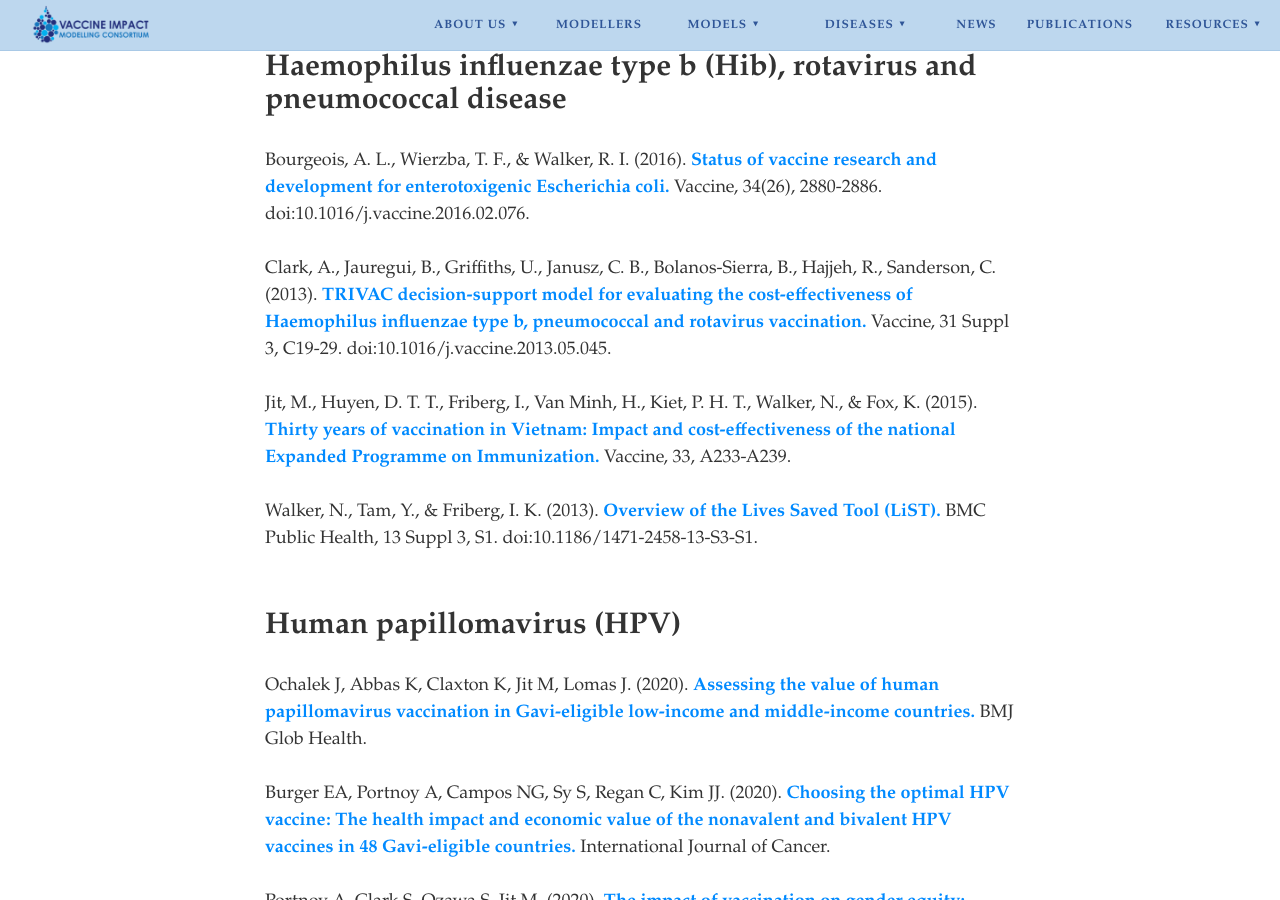
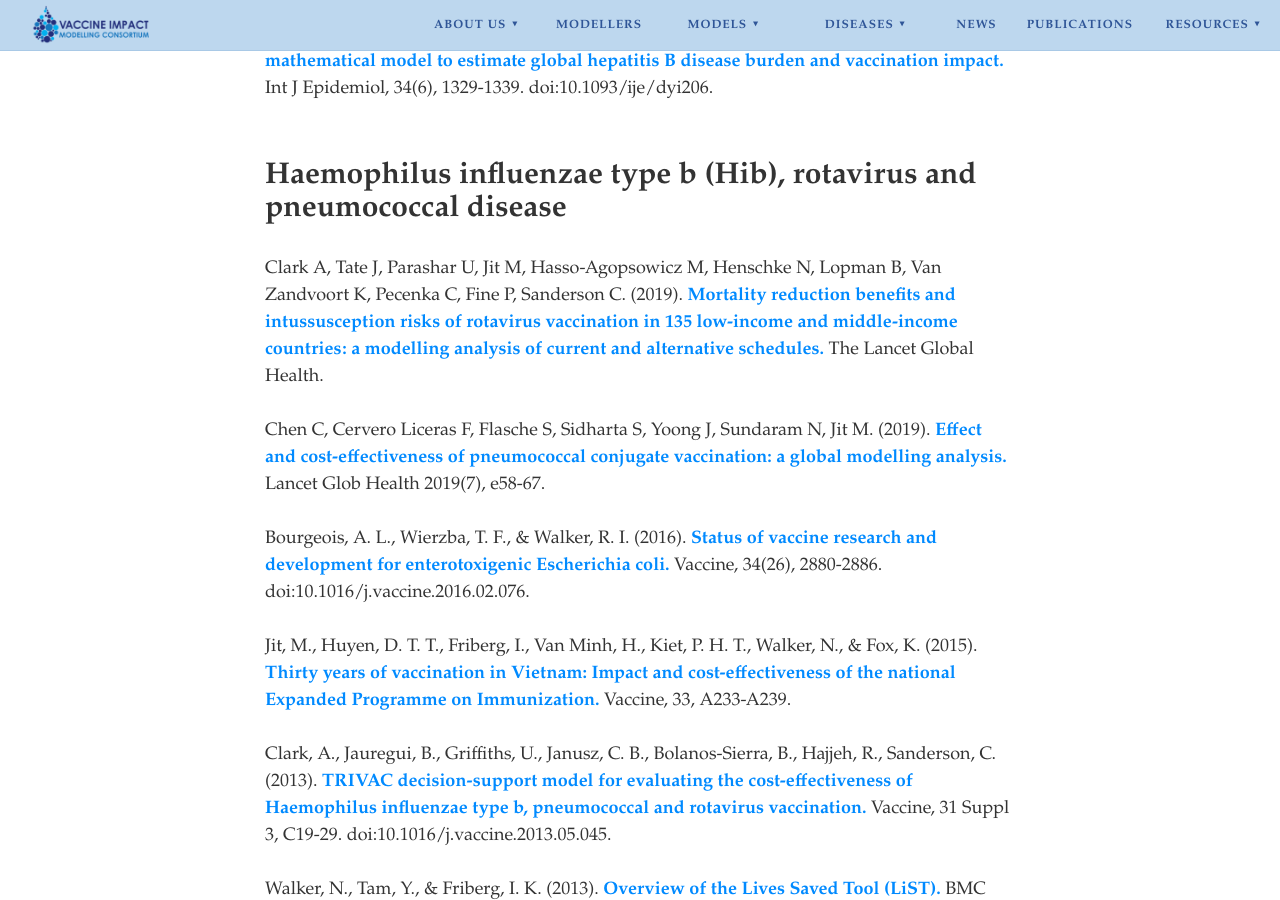
Before and after one commit to vimchub/vaccineimpact, a Jekyll site: the page built from publications.md, in a window 1280 px wide and 900 px high, scrolled down 1528 px. Built offline with Jekyll 4.4.1, drawn with Linux system fonts in a browser that asks for light colours; nearby versions of some CDN libraries; some of the changed text lies outside the part shown.

Commit message:
Updated Rubella, Cholera and Hib publications

```diff
--- a/_data/publications.yml
+++ b/_data/publications.yml
@@ -23,11 +23,18 @@
 - name: Cholera
   id: cholera
   pubs:
-    - author: 'Lee, EC., Azman, AS., Kaminsky, J., Moore, S.M., McKay, H.S., Lessler, J.'
+    - author: Lee EC, Chao DL, Lemaitre JC, Matrajt L, Pasetto D, Perez-Saez J.
+      year:   2020
+      title:  'Achieving coordinated national immunity and cholera elimination in Haiti through vaccination: a modelling study'
+      info:   Lancet Global Health
+      url:    https://www.thelancet.com/journals/langlo/article/PIIS2214-109X(20)30310-7/fulltext
+
+    - author: Lee, EC., Azman, AS., Kaminsky, J., Moore, S.M., McKay, H.S., Lessler, J.
       year:   2019
       title:  'The projected impact of geographic targeting of oral cholera vaccination in sub-Saharan Africa: A modeling study'
-      info:   'PLOS Medicine 11 Dec 2019'
-      url:    ' https://doi.org/10.1371/journal.pmed.1003003'
+      info:   PLOS Medicine
+      url:    https://doi.org/10.1371/journal.pmed.1003003
+
 
 - name: Hepatitis B
   id: hep-b
@@ -63,22 +70,26 @@
       url:    https://www.ncbi.nlm.nih.gov/pubmed/16249217
 
 
-
-
-- name: 'Haemophilus influenzae type b (Hib), rotavirus and pneumococcal disease'
+- name: Haemophilus influenzae type b (Hib), rotavirus and pneumococcal disease
   id: hib
   pubs:
+    - author: Clark A, Tate J, Parashar U, Jit M, Hasso-Agopsowicz M, Henschke N, Lopman B, Van Zandvoort K, Pecenka C, Fine P, Sanderson C.
+      year:   2019
+      title:  'Mortality reduction benefits and intussusception risks of rotavirus vaccination in 135 low-income and middle-income countries: a modelling analysis of current and alternative schedules'
+      info:   The Lancet Global Health
+      url:    https://www.thelancet.com/journals/langlo/article/PIIS2214-109X(19)30412-7/fulltext#articleInformation
+
+    - author: Chen C, Cervero Liceras F, Flasche S, Sidharta S, Yoong J, Sundaram N, Jit M.
+      year:   2019
+      title:  'Effect and cost-effectiveness of pneumococcal conjugate vaccination: a global modelling analysis'
+      info:   Lancet Glob Health 2019(7), e58-67
+      url:    https://www.sciencedirect.com/science/article/pii/S2214109X18304224?via%3Dihub
+
     - author: Bourgeois, A. L., Wierzba, T. F., & Walker, R. I.
       year:   2016
       title:  Status of vaccine research and development for enterotoxigenic Escherichia coli
       info:   Vaccine, 34(26), 2880-2886. doi:10.1016/j.vaccine.2016.02.076
       url:    https://www.ncbi.nlm.nih.gov/pubmed/26988259
-
-    - author: Clark, A., Jauregui, B., Griffiths, U., Janusz, C. B., Bolanos-Sierra, B., Hajjeh, R., Sanderson, C.
-      year:   2013
-      title:  TRIVAC decision-support model for evaluating the cost-effectiveness of Haemophilus influenzae type b, pneumococcal and rotavirus vaccination
-      info:   Vaccine, 31 Suppl 3, C19-29. doi:10.1016/j.vaccine.2013.05.045
-      url:    http://about.elsevier.com/vaccine/PAHO_14270_Clark.pdf
 
     - author: Jit, M., Huyen, D. T. T., Friberg, I., Van Minh, H., Kiet, P. H. T., Walker, N., & Fox, K.
       year:   2015
@@ -86,11 +97,18 @@
       info:   Vaccine, 33, A233-A239
       url:    https://jhu.pure.elsevier.com/en/publications/thirty-years-of-vaccination-in-vietnam-impact-and-cost-effectiven-3
 
+    - author: Clark, A., Jauregui, B., Griffiths, U., Janusz, C. B., Bolanos-Sierra, B., Hajjeh, R., Sanderson, C.
+      year:   2013
+      title:  'TRIVAC decision-support model for evaluating the cost-effectiveness of Haemophilus influenzae type b, pneumococcal and rotavirus vaccination'
+      info:   Vaccine, 31 Suppl 3, C19-29. doi:10.1016/j.vaccine.2013.05.045
+      url:    http://about.elsevier.com/vaccine/PAHO_14270_Clark.pdf
+
     - author: Walker, N., Tam, Y., & Friberg, I. K.
       year:   2013
-      title:  Overview of the Lives Saved Tool (LiST)
+      title:  'Overview of the Lives Saved Tool (LiST)'
       info:   BMC Public Health, 13 Suppl 3, S1. doi:10.1186/1471-2458-13-S3-S1
       url:    https://bmcpublichealth.biomedcentral.com/articles/10.1186/1471-2458-13-S3-S1
+
 
 - name: Human papillomavirus (HPV)
   id: hpv
@@ -239,9 +257,16 @@
       info:   PLoS One, 8(5), e63605. doi:10.1371/journal.pone.0063605
       url:    http://journals.plos.org/plosone/article?id=10.1371/journal.pone.0063605
 
+
 - name: Rubella
   id: rubella
   pubs:
+    - author: Motaze NV, Edoka I, Wiysonge CS, Metcalf CJE, Winter AK.
+      year:   2016
+      title:  'Rubella Vaccine Introduction in the South African Public Vaccination Schedule: Mathematical Modelling for Decision Making'
+      info:   Vaccines
+      url:    https://www.mdpi.com/2076-393X/8/3/383
+
     - author: Vynnycky, E., Adams, E. J., Cutts, F. T., Reef, S. E., Navar, A. M., Simons, E., Dabbagh, A. J.
       year:   2016
       title:  'Using Seroprevalence and Immunisation Coverage Data to Estimate the Global Burden of Congenital Rubella Syndrome, 1996-2010: A Systematic Review.'
@@ -250,9 +275,10 @@
 
     - author: Vynnycky, E., Yoshida, L. M., Huyen, D. T. T., Trung, N. D., Toda, K., Cuong, N. V., Hien, N. T.
       year:   2016
-      title:  Modeling the impact of rubella vaccination in Vietnam
+      title:  'Modeling the impact of rubella vaccination in Vietnam'
       info:   Human Vaccines & Immunotherapeutics, 12(1), 150-158
       url:    https://www.ncbi.nlm.nih.gov/pubmed/26260857
+
 
 - name: Yellow Fever
   id: yellow-fever
```
